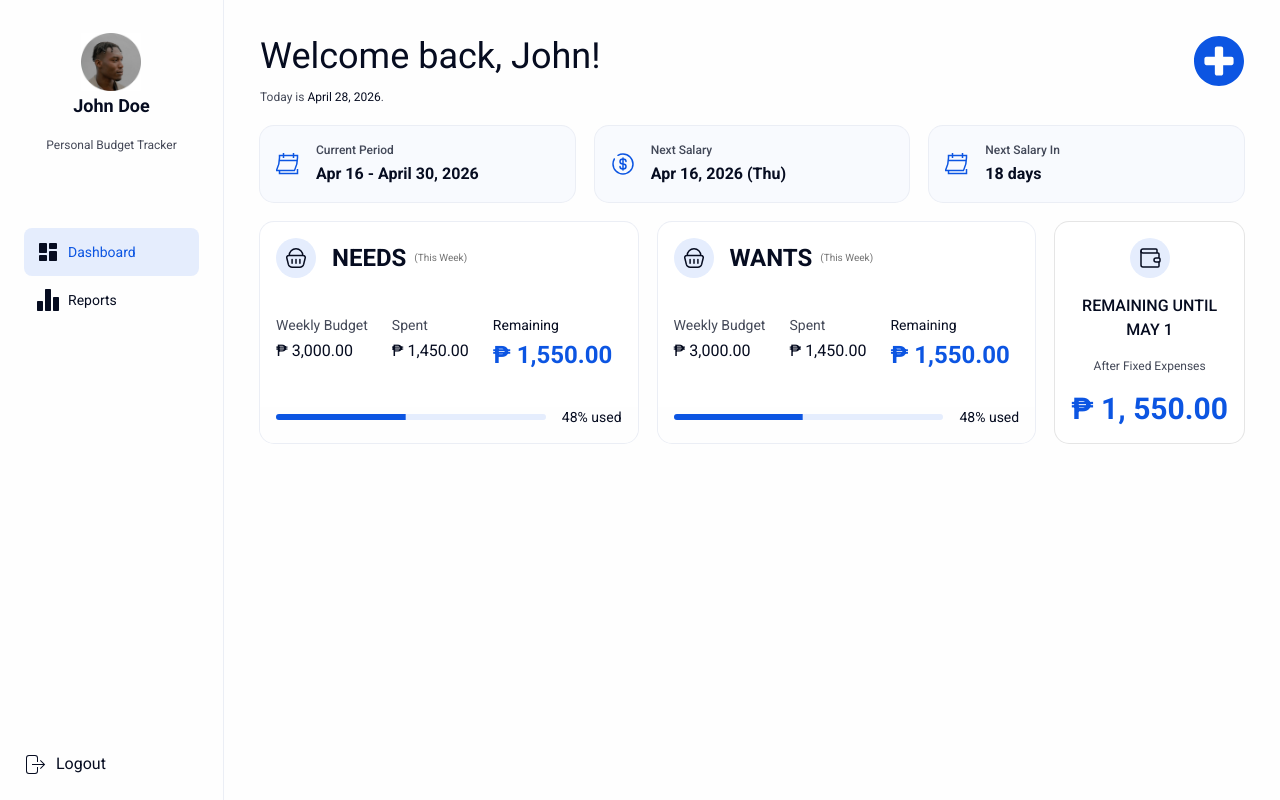
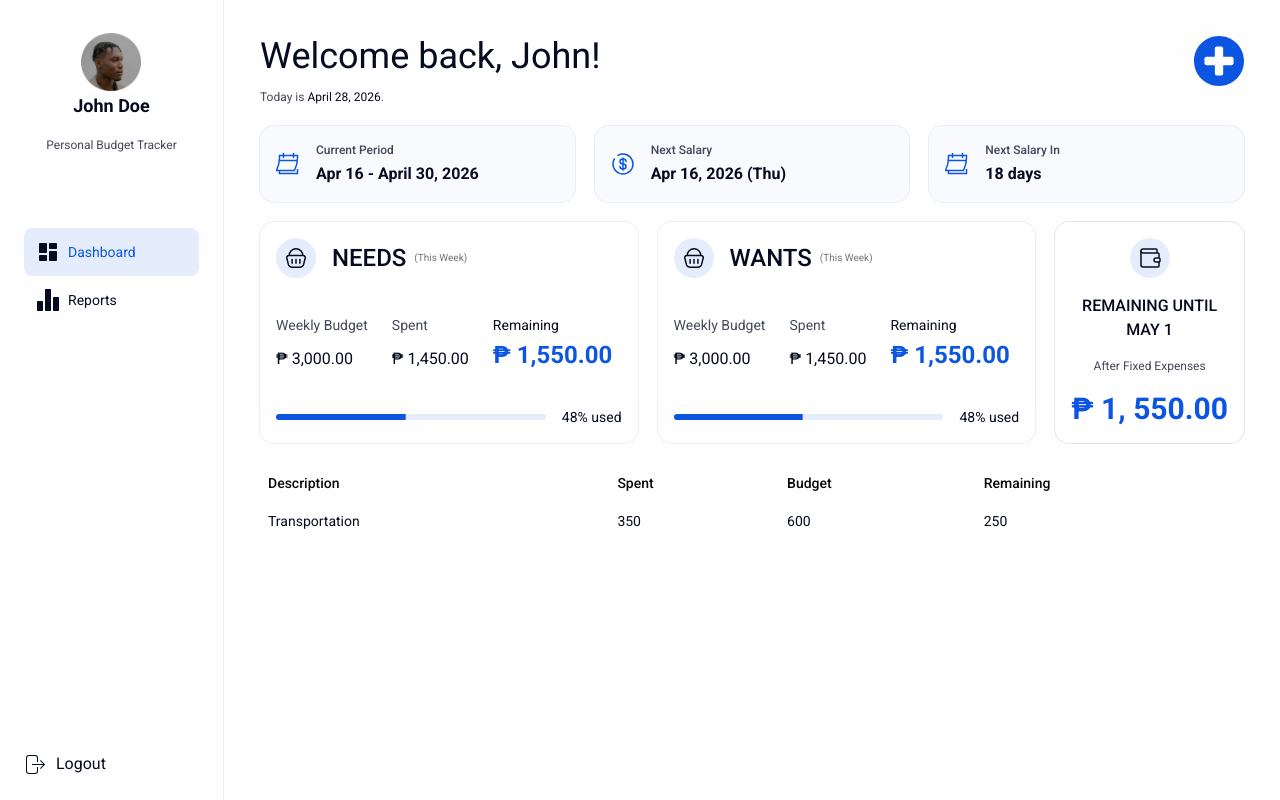
Before and after one commit to markmarkestareja/personal-budget-tracker, a Next.js app: page / in a window 1280 px wide. Built offline with nearby package versions, Linux system fonts and the light colour scheme.

Commit message:
Build initial RenderWeeklySpendingCard

```diff
--- a/app/page.tsx
+++ b/app/page.tsx
@@ -1,11 +1,13 @@
 import RenderDateCard from "@/components/RenderDateCard";
 import RenderSummaryCard from "@/components/Dashboard/RenderSummaryCard";
+import RenderWeeklySpendingCard from "@/components/Dashboard/RenderWeeklySpendingCard";
 
 export default function Home() {
   return (
     <>
       <RenderDateCard />
       <RenderSummaryCard />
+      <RenderWeeklySpendingCard />
     </>
   );
 }
--- a/components/Dashboard/RenderSummaryCard/RenderNeedsAndWants.tsx
+++ b/components/Dashboard/RenderSummaryCard/RenderNeedsAndWants.tsx
@@ -15,7 +15,10 @@ export default function RenderNeedsAndWants() {
   return (
     <div className="flex flex-col md:flex-row gap-[10px] md:gap-5 w-full">
       {dataNeedsAndWants.map((cardItem, index) => (
-            <Card key={index} className="ring ring-light-3 w-full flex-2 flex flex-col justify-between">
+        <Card
+          key={index}
+          className="ring ring-light-3 w-full flex-2 flex flex-col justify-between"
+        >
           <CardHeader className="flex gap-4 items-center">
             <div className="bg-primary-muted size-max p-2 rounded-full">
               {/* SVG */}
@@ -36,36 +39,54 @@ export default function RenderNeedsAndWants() {
               </svg>
             </div>
             <div className="flex gap-2 items-center">
-                    <CardTitle className="text-xl md:text-[22px] lg:text-2xl font-bold">
+              <CardTitle className="text-xl md:text-[22px] lg:text-2xl">
                 {cardItem.title}
               </CardTitle>
-                    <CardDescription className="text-[10px]">(This Week)</CardDescription>
+              <CardDescription className="text-[10px]">
+                (This Week)
+              </CardDescription>
             </div>
           </CardHeader>
           <CardContent className="flex flex-col lg:flex-row gap-3 md:gap-6">
-                    <div className="flex flex-col gap-1">
+            <div className="flex flex-col gap-1 justify-between">
               <h2 className="text-[10px] md:text-[12px] lg:text-sm text-dark/75">
                 Weekly Budget
               </h2>
-                    <p className="text-[12px] md:text-sm lg:text-base">
-                        ₱ {cardItem.weeklyBudget.toLocaleString("en-PH", {minimumFractionDigits: 2})}
+              <p className="text-[12px] md:text-sm lg:text-base whitespace-nowrap">
+                ₱{" "}
+                {cardItem.weeklyBudget.toLocaleString("en-PH", {
+                  minimumFractionDigits: 2,
+                })}
               </p>
             </div>
-                    <div className="flex flex-col gap-1">
+            <div className="flex flex-col gap-1 justify-between">
               <h2 className="text-[10px] md:text-[12px] lg:text-sm text-dark/75">
                 Spent
               </h2>
-                    <p className="text-[12px] md:text-sm lg:text-base">₱ {cardItem.spent.toLocaleString("en-PH", {minimumFractionDigits: 2})}</p>
+              <p className="text-[12px] md:text-sm lg:text-base whitespace-nowrap">
+                ₱{" "}
+                {cardItem.spent.toLocaleString("en-PH", {
+                  minimumFractionDigits: 2,
+                })}
+              </p>
             </div>
-                    <div className="flex flex-col gap-1">
-                    <h2 className="text-[10px] md:text-[12px] lg:text-sm">Remaining</h2>
-                    <p className="text-xl md:text-[22px] lg:text-2xl text-primary font-bold">
-                        ₱ {cardItem.remaining.toLocaleString("en-PH", {minimumFractionDigits: 2})}
+            <div className="flex flex-col gap-1 justify-between">
+              <h2 className="text-[10px] md:text-[12px] lg:text-sm">
+                Remaining
+              </h2>
+              <p className="text-xl md:text-[22px] lg:text-2xl text-primary font-bold whitespace-nowrap">
+                ₱{" "}
+                {cardItem.remaining.toLocaleString("en-PH", {
+                  minimumFractionDigits: 2,
+                })}
               </p>
             </div>
           </CardContent>
           <CardFooter className="bg-light border-0 flex gap-4 pt-0">
-                    <Progress value={cardItem.progressBar} className="bg-primary-muted h-1.5" />
+            <Progress
+              value={cardItem.progressBar}
+              className="bg-primary-muted h-1.5"
+            />
             <div className="flex whitespace-nowrap">
               {cardItem.progressBar}% used
             </div>
--- /dev/null
+++ b/components/Dashboard/RenderWeeklySpending/WeeklySpendingTable.tsx
@@ -0,0 +1,47 @@
+import React from 'react'
+import {
+    Table,
+    TableBody,
+    TableCell,
+    TableHead,
+    TableHeader,
+    TableRow
+} from "@/components/ui/table";
+
+type ExpenseType = {
+    description: string,
+    spent: number,
+    budget: number,
+}
+
+const expenses: ExpenseType[] = [
+    {
+        description: "Transportation",
+        spent: 350,
+        budget: 600,
+    },
+]
+
+export default function WeeklySpendingTable() {
+  return (
+    <Table>
+        <TableHeader>
+            <TableHead>Description</TableHead>
+            <TableHead>Spent</TableHead>
+            <TableHead>Budget</TableHead>
+            <TableHead>Remaining</TableHead>
+        </TableHeader>
+
+        <TableBody>
+            {expenses.map((expense, index) => (
+                <TableRow key={index}>
+                    <TableCell>{expense.description}</TableCell>
+                    <TableCell>{expense.spent}</TableCell>
+                    <TableCell>{expense.budget}</TableCell>
+                    <TableCell>{expense.budget - expense.spent}</TableCell>
+                </TableRow>
+            ))}
+        </TableBody>
+    </Table>
+  )
+}
--- /dev/null
+++ b/components/Dashboard/RenderWeeklySpendingCard.tsx
@@ -0,0 +1,10 @@
+import React from 'react'
+import WeeklySpendingTable from './RenderWeeklySpending/WeeklySpendingTable'
+
+export default function RenderWeeklySpendingCard() {
+  return (
+    <div>
+      <WeeklySpendingTable />
+    </div>
+  )
+}
--- /dev/null
+++ b/components/ui/table.tsx
@@ -0,0 +1,116 @@
+"use client"
+
+import * as React from "react"
+
+import { cn } from "@/lib/utils"
+
+function Table({ className, ...props }: React.ComponentProps<"table">) {
+  return (
+    <div
+      data-slot="table-container"
+      className="relative w-full overflow-x-auto"
+    >
+      <table
+        data-slot="table"
+        className={cn("w-full caption-bottom text-sm", className)}
+        {...props}
+      />
+    </div>
+  )
+}
+
+function TableHeader({ className, ...props }: React.ComponentProps<"thead">) {
+  return (
+    <thead
+      data-slot="table-header"
+      className={cn("[&_tr]:border-b", className)}
+      {...props}
+    />
+  )
+}
+
+function TableBody({ className, ...props }: React.ComponentProps<"tbody">) {
+  return (
+    <tbody
+      data-slot="table-body"
+      className={cn("[&_tr:last-child]:border-0", className)}
+      {...props}
+    />
+  )
+}
+
+function TableFooter({ className, ...props }: React.ComponentProps<"tfoot">) {
+  return (
+    <tfoot
+      data-slot="table-footer"
+      className={cn(
+        "border-t bg-muted/50 font-medium [&>tr]:last:border-b-0",
+        className
+      )}
+      {...props}
+    />
+  )
+}
+
+function TableRow({ className, ...props }: React.ComponentProps<"tr">) {
+  return (
+    <tr
+      data-slot="table-row"
+      className={cn(
+        "border-b transition-colors hover:bg-muted/50 has-aria-expanded:bg-muted/50 data-[state=selected]:bg-muted",
+        className
+      )}
+      {...props}
+    />
+  )
+}
+
+function TableHead({ className, ...props }: React.ComponentProps<"th">) {
+  return (
+    <th
+      data-slot="table-head"
+      className={cn(
+        "h-10 px-2 text-left align-middle font-medium whitespace-nowrap text-foreground [&:has([role=checkbox])]:pr-0",
+        className
+      )}
+      {...props}
+    />
+  )
+}
+
+function TableCell({ className, ...props }: React.ComponentProps<"td">) {
+  return (
+    <td
+      data-slot="table-cell"
+      className={cn(
+        "p-2 align-middle whitespace-nowrap [&:has([role=checkbox])]:pr-0",
+        className
+      )}
+      {...props}
+    />
+  )
+}
+
+function TableCaption({
+  className,
+  ...props
+}: React.ComponentProps<"caption">) {
+  return (
+    <caption
+      data-slot="table-caption"
+      className={cn("mt-4 text-sm text-muted-foreground", className)}
+      {...props}
+    />
+  )
+}
+
+export {
+  Table,
+  TableHeader,
+  TableBody,
+  TableFooter,
+  TableHead,
+  TableRow,
+  TableCell,
+  TableCaption,
+}
```
Lines whose indentation alone changed are shown as unchanged.
